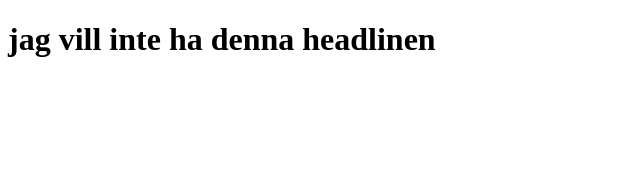
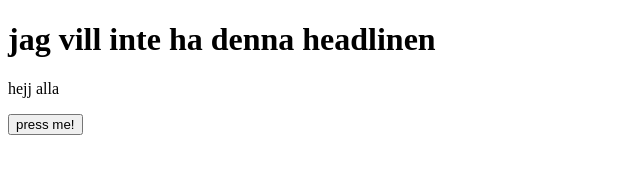
Before and after one commit to adameli/test_branch_demo, a plain HTML site: page index.html in a window 1280 px wide. Shown: the whole page, without its empty margins (0-640 px from the left). Drawn offline with Linux system fonts and the light colour scheme.

Commit message:
changed paragraf and added a button

```diff
--- a/index.html
+++ b/index.html
@@ -11,6 +11,8 @@
 <body>
 
     <h1>jag vill inte ha denna headlinen</h1>
+    <p>hejj alla</p>
+    <button>press me!</button>
 
 
 </body>
```
